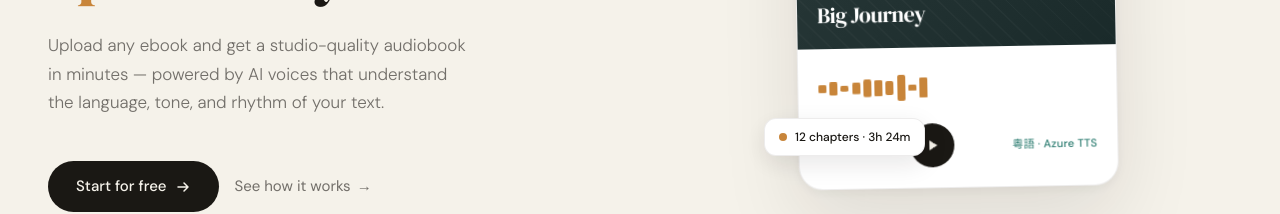
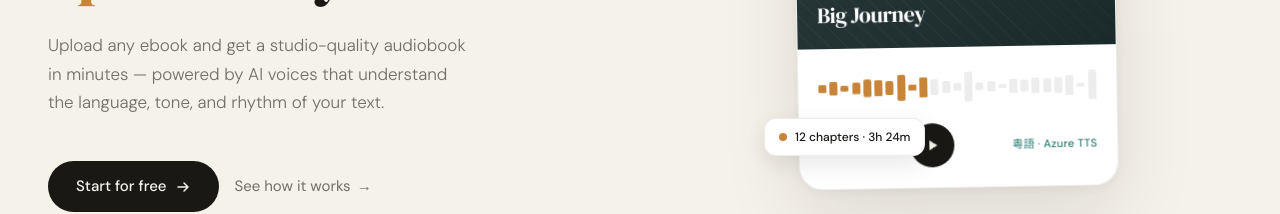
Before and after one commit to pu873967671-code/bookclaw, a Next.js app in the folder apps/web/: page / in a window 1280 px wide. Shown: the part 423-637 px from the top of the page. Built offline with nearby package versions, Linux system fonts and the light colour scheme.

Commit message:
fix: add nested color tokens (ink-10, ink-30, ink-60, amber-light) to tailwind config

```diff
--- a/apps/web/tailwind.config.ts
+++ b/apps/web/tailwind.config.ts
@@ -9,16 +9,25 @@ const config: Config = {
   theme: {
     extend: {
       fontFamily: {
-        sans:  ['var(--font-sans)', 'system-ui', 'sans-serif'],
+        sans: ['var(--font-sans)', 'system-ui', 'sans-serif'],
         serif: ['var(--font-serif)', 'Georgia', 'serif'],
       },
       colors: {
-        cream:  '#F5F2EA',
-        ink:    '#1A1814',
-        amber:  '#C8853A',
-        'amber-light': '#F0D9B8',
-        teal:   '#2A7B6F',
-        'teal-light': '#C4E0DA',
+        cream: '#F5F2EA',
+        ink: {
+          DEFAULT: '#1A1814',
+          60: 'rgba(26, 24, 20, 0.6)',
+          30: 'rgba(26, 24, 20, 0.3)',
+          10: 'rgba(26, 24, 20, 0.08)',
+        },
+        amber: {
+          DEFAULT: '#C8853A',
+          light: '#F0D9B8',
+        },
+        teal: {
+          DEFAULT: '#2A7B6F',
+          light: '#C4E0DA',
+        },
       },
       screens: {
         xs: '480px',
```
